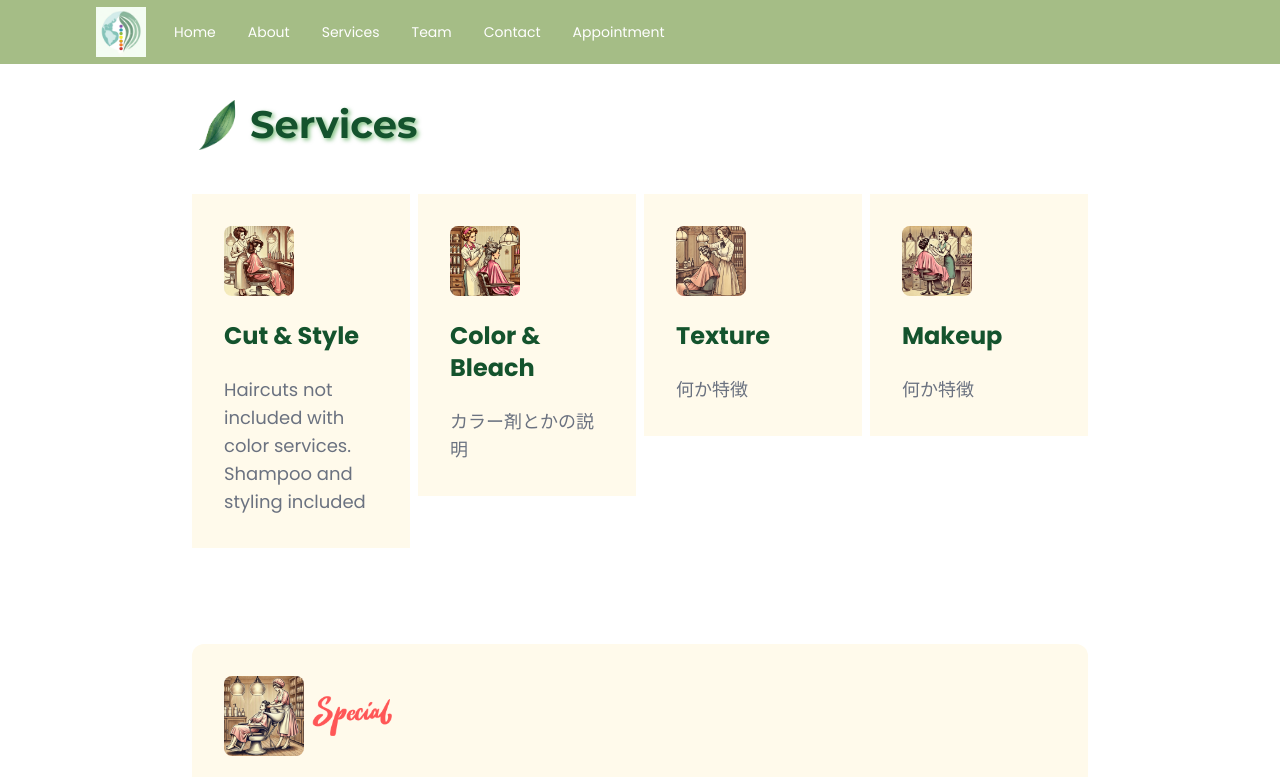
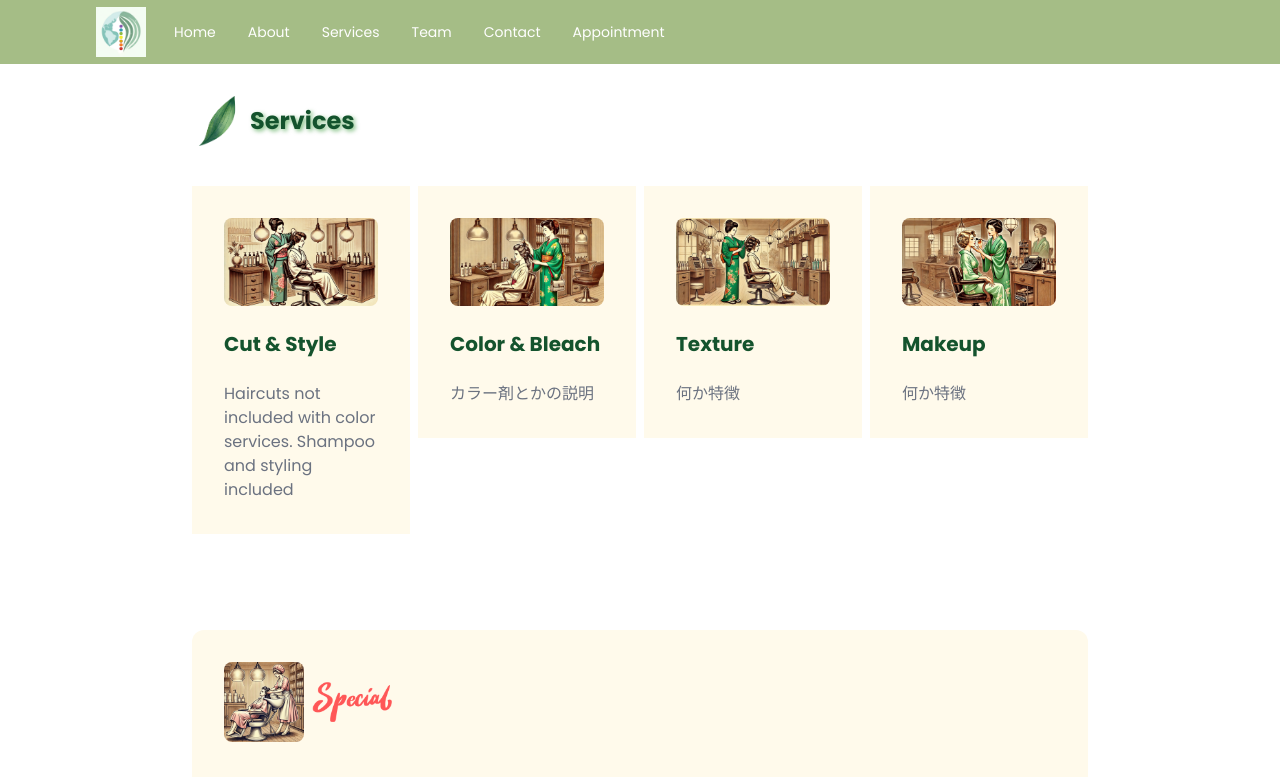
Before and after one commit to iwakikishi/oneleaf_salon, a Next.js app: page /services in a window 1280 px wide. Shown: the top 777 px of the page. Built offline with nearby package versions, Linux system fonts and the light colour scheme.

Commit message:
10/20-14:12

```diff
--- a/app/about/page.tsx
+++ b/app/about/page.tsx
@@ -2,24 +2,14 @@ import React from 'react';
 import Image from 'next/image';
 import { Button } from '@/components/ui/button';
 import Link from 'next/link';
-
-const SectionTitle = ({ children }: { children: React.ReactNode }) => (
-  <div className='flex items-center gap-2'>
-    <div className='w-[50px] h-[50px] flex-shrink-0'>
-      <Image src='/images/leaf2.png' alt='leaf' width={50} height={50} />
-    </div>
-    <h2 className='text-green-900 font-poppins font-semibold text-[calc(16px+1.75vw)]' style={{ textShadow: '2px 2px 4px rgba(0, 128, 0, 0.5)' }}>
-      {children}
-    </h2>
-  </div>
-);
+import { SectionTitle } from '@/components/section-title';
 
 export default function AboutPage() {
   return (
     <main className='flex flex-col w-full h-full bg-white pb-24'>
       <section className='flex flex-col gap-8 px-4 mt-24 md:px-12 lg:px-48'>
         <SectionTitle>About OneLeaf Salon</SectionTitle>
-        <div className='flex flex-col md:flex-row gap-8 items-center'>
+        <div className='flex flex-col md:flex-row gap-8 items-center md:bg-[#fffaeb]'>
           <div className='w-full md:w-2/3'>
             <Image
               src='/images/store/exterior.png'
@@ -29,7 +19,7 @@ export default function AboutPage() {
               className='rounded-lg md:rounded-none object-cover aspect-3/4'
             />
           </div>
-          <div className='w-full'>
+          <div className='w-full p-2'>
             <p className='text-green-900 text-md font-poppins mb-4'>
               Welcome to OneLeaf Salon, where the art of Japanese hospitality meets expert hairstyling. I&apos;m Kazuyo, the owner and lead stylist,
               bringing over 20 years of experience from Tokyo&apos;s leading salons to Sierra Madre.
@@ -44,11 +34,11 @@ export default function AboutPage() {
 
       <section className='flex flex-col gap-8 px-4 mt-24 md:px-12 lg:px-48'>
         <SectionTitle>The Spirit of Omotenashi</SectionTitle>
-        <div className='flex flex-col md:flex-row gap-8 rounded-lg'>
+        <div className='flex flex-col md:flex-row gap-8 items-center md:bg-[#fffaeb]'>
           <div className='w-full md:w-2/3'>
             <Image src='/images/omotenashi.jpg' alt='Omotenashi' width={500} height={500} className='rounded-lg md:rounded-none object-cover' />
           </div>
-          <div className='w-full'>
+          <div className='w-full p-2'>
             <p className='text-green-900 text-md font-poppins mb-4'>
               Omotenashi is more than just service; it&apos;s a heartfelt approach to hospitality that anticipates and fulfills needs before
               they&apos;re expressed. At OneLeaf Salon, this philosophy is at the core of everything we do:
--- a/app/page.tsx
+++ b/app/page.tsx
@@ -5,39 +5,10 @@ import { Button } from '@/components/ui/button';
 import Booklet from '@/components/booklet';
 import TopReviews from '@/components/reviews';
 import Contact from '@/components/contact';
-import ImageCarousel from '@/components/ImageCarousel';
+import ImageCarousel from '@/components/image-carousel';
+import { SectionTitle } from '@/components/section-title';
 import { PriceAccordion } from '@/components/PriceAccordion';
-
-type ServiceCardProps = {
-  icon: string;
-  title: string;
-  description: string;
-};
-
-const ServiceCard = ({ icon, title, description }: ServiceCardProps) => (
-  <div className='flex flex-col aspect-[4/3] mt-2 bg-[#fffaeb] p-8 gap-6'>
-    {/* <div className='flex flex-row items-center gap-4'> */}
-    <Image src={`/images/${icon}.webp`} alt={title} className='object-cover rounded-lg' width={500} height={120} />
-    <p className='text-green-900 text-xl font-bold font-poppins'>{title}</p>
-    {/* </div> */}
-    <p className='text-gray-500 text-md break-words font-poppins'>{description}</p>
-  </div>
-);
-
-const SectionTitle = ({ children }: { children: React.ReactNode }) => (
-  <div className='flex items-center gap-2'>
-    <div className='w-[50px] h-[50px] flex-shrink-0'>
-      <Image src='/images/leaf2.png' alt='leaf' width={50} height={50} />
-    </div>
-    <h2 className='text-green-900 font-montserrat font-semibold text-[calc(16px+1.75vw)]' style={{ textShadow: '2px 2px 4px rgba(0, 128, 0, 0.5)' }}>
-      {children}
-    </h2>
-  </div>
-);
-
-const getDirection = () => {
-  window.open('https://www.google.com/maps/dir/?api=1&destination=34.16161397311594,-118.05619732447848', '_blank');
-};
+import { ServicesCardComponent } from '@/components/services-card';
 
 export default function Page() {
   return (
@@ -77,8 +48,8 @@ export default function Page() {
       </section>
       {/* About Section */}
       <section className='flex flex-col w-full mt-8 md:mt-12 lg:mt-24 justify-center items-center py-8 gap-6 md:gap-8 lg:gap-10'>
-        <div className='w-[65px] h-[65px] sm:w-[85px] sm:h-[85px] md:w-[105px] md:h-[105px] lg:w-[125px] lg:h-[125px] flex items-center justify-center rounded-full bg-gradient-to-r from-orange-200 via-orange-500 to-pink-600'>
-          <div className='w-[60px] h-[60px] sm:w-[80px] sm:h-[80px] md:w-[100px] md:h-[100px] lg:w-[120px] lg:h-[120px] flex items-center justify-center rounded-full'>
+        <div className='w-[75px] h-[75px] sm:w-[85px] sm:h-[85px] md:w-[105px] md:h-[105px] lg:w-[125px] lg:h-[125px] flex items-center justify-center rounded-full bg-gradient-to-r from-orange-200 via-orange-500 to-pink-600'>
+          <div className='w-[70px] h-[70px] sm:w-[80px] sm:h-[80px] md:w-[100px] md:h-[100px] lg:w-[120px] lg:h-[120px] flex items-center justify-center rounded-full'>
             <Image
               src='/images/kazuyo_shichiri.jpg'
               alt='Kazuyo Shichiri'
@@ -90,9 +61,9 @@ export default function Page() {
           </div>
         </div>
         <div className='flex flex-col justify-center items-center gap-4 md:gap-6 lg:gap-8'>
-          <h1 className='text-green-900 text-2xl sm:text-3xl md:text-4xl lg:text-5xl font-bold font-poppins text-center'>Hello, (Konnichiwa)</h1>
+          <h1 className='text-green-900 text-2xl md:text-3xl lg:text-4xl font-bold font-poppins text-center'>Hello, (Konnichiwa)</h1>
           <p
-            className='text-green-900 text-base sm:text-lg md:text-xl lg:text-2xl text-center font-poppins font-light max-w-3xl px-4'
+            className='text-green-900 text-base sm:text-lg md:text-lg lg:text-xl text-center font-poppins font-light max-w-3xl px-4'
             style={{ lineHeight: '1.5' }}>
             My name is Kazuyo, and I am Japanese. Until now, I have been working as a hairstylist in Pasadena, supported by many customers, and with
             gratitude, I was able to open my own salon in Sierra Madre. I look forward to meeting everyone.
@@ -109,14 +80,7 @@ export default function Page() {
       <section className='flex flex-col gap-8 px-2 mt-12 sm:mt-16 md:mt-20 lg:mt-24 py-8 md:px-12 lg:px-56'>
         <SectionTitle>Services</SectionTitle>
         <div className='grid xs:grid-cols-1 sm:grid-cols-1 md:grid-cols-2 lg:grid-cols-4 xl:grid-cols-4 gap-2'>
-          <ServiceCard
-            icon='hair_cut_retro'
-            title='Cut & Style'
-            description='Haircuts not included with color services. Shampoo and styling included'
-          />
-          <ServiceCard icon='hair_color_retro' title='Color & Bleach' description='カラー剤とかの説明' />
-          <ServiceCard icon='hair_perm_retro' title='Texture' description='何か特徴' />
-          <ServiceCard icon='make_up_retro' title='Makeup' description='何か特徴' />
+          <ServicesCardComponent />
         </div>
         {/* Head Spa */}
         <div className='flex flex-col bg-[#fffaeb] p-8 pb-10 rounded-xl gap-8 mt-8'>
--- a/app/services/page.tsx
+++ b/app/services/page.tsx
@@ -2,32 +2,9 @@ import React from 'react';
 import Image from 'next/image';
 import { Button } from '@/components/ui/button';
 import Link from 'next/link';
+import { SectionTitle } from '@/components/section-title';
 import { PriceAccordion } from '@/components/PriceAccordion';
-
-type ServiceCardProps = {
-  icon: string;
-  title: string;
-  description: string;
-};
-
-const SectionTitle = ({ children }: { children: React.ReactNode }) => (
-  <div className='flex items-center gap-2'>
-    <div className='w-[50px] h-[50px] flex-shrink-0'>
-      <Image src='/images/leaf2.png' alt='leaf' width={50} height={50} />
-    </div>
-    <h2 className='text-green-900 font-montserrat font-semibold text-[calc(16px+1.75vw)]' style={{ textShadow: '2px 2px 4px rgba(0, 128, 0, 0.5)' }}>
-      {children}
-    </h2>
-  </div>
-);
-
-const ServiceCard = ({ icon, title, description }: ServiceCardProps) => (
-  <div className='flex flex-col aspect-[4/3] mt-2 bg-[#fffaeb] p-8 gap-6'>
-    <Image src={`/images/${icon}.png`} alt={title} className='object-contain rounded-lg' width={70} height={70} />
-    <p className='text-green-900 text-2xl font-bold font-poppins'>{title}</p>
-    <p className='text-gray-500 text-lg break-words font-poppins'>{description}</p>
-  </div>
-);
+import { ServicesCardComponent } from '@/components/services-card';
 
 export default function page() {
   return (
@@ -35,10 +12,7 @@ export default function page() {
       <section className='flex flex-col gap-8 px-2 mt-24 md:px-12 lg:px-48'>
         <SectionTitle>Services</SectionTitle>
         <div className='grid xs:grid-cols-1 sm:grid-cols-1 md:grid-cols-2 lg:grid-cols-4 xl:grid-cols-4 gap-2'>
-          <ServiceCard icon='hair_cut' title='Cut & Style' description='Haircuts not included with color services. Shampoo and styling included' />
-          <ServiceCard icon='hair_coloring' title='Color & Bleach' description='カラー剤とかの説明' />
-          <ServiceCard icon='hair_perms' title='Texture' description='何か特徴' />
-          <ServiceCard icon='make_up' title='Makeup' description='何か特徴' />
+          <ServicesCardComponent />
         </div>
       </section>
       <section className='flex flex-col gap-8 px-2 mt-24 md:px-12 lg:px-48'>
--- a/app/team/page.tsx
+++ b/app/team/page.tsx
@@ -1,6 +1,6 @@
 import Image from 'next/image';
 import { Card, CardContent } from '@/components/ui/card';
-
+import { SectionTitle } from '@/components/section-title';
 const teamMembers = [
   {
     name: 'Kazuyo',
@@ -19,17 +19,6 @@ const teamMembers = [
     specialties: ['Balayage', 'Updos', "Men's Grooming"],
   },
 ];
-
-const SectionTitle = ({ children }: { children: React.ReactNode }) => (
-  <div className='flex items-center gap-2'>
-    <div className='w-[50px] h-[50px] flex-shrink-0'>
-      <Image src='/images/leaf2.png' alt='leaf' width={50} height={50} />
-    </div>
-    <h2 className='text-green-900 font-montserrat font-semibold text-[calc(16px+1.75vw)]' style={{ textShadow: '2px 2px 4px rgba(0, 128, 0, 0.5)' }}>
-      {children}
-    </h2>
-  </div>
-);
 
 export default function TeamPage() {
   return (
--- a/components/ImageCarousel.tsx
+++ b/components/image-carousel.tsx
@@ -8,7 +8,6 @@ import { DotButton } from '@/components/ui/dot-button';
 import { Dialog, DialogContent } from '@/components/ui/dialog';
 import { ChevronLeft, ChevronRight, X } from 'lucide-react';
 import { useSwipeable } from 'react-swipeable';
-import { motion, AnimatePresence, VariantLabels } from 'framer-motion';
 
 const images = [
   { src: '/images/store/exterior.png', alt: 'exterior' },
--- /dev/null
+++ b/components/section-title.tsx
@@ -0,0 +1,12 @@
+import Image from 'next/image';
+
+export const SectionTitle = ({ children }: { children: React.ReactNode }) => (
+  <div className='flex items-center gap-2'>
+    <div className='w-[50px] h-[50px] flex-shrink-0'>
+      <Image src='/images/leaf2.png' alt='leaf' width={50} height={50} />
+    </div>
+    <h2 className='text-green-900 font-poppins font-semibold text-2xl md:text-2xl' style={{ textShadow: '2px 2px 4px rgba(0, 128, 0, 0.5)' }}>
+      {children}
+    </h2>
+  </div>
+);
--- /dev/null
+++ b/components/services-card.tsx
@@ -0,0 +1,28 @@
+import Image from 'next/image';
+
+type ServiceCardProps = {
+  image: string;
+  title: string;
+  description: string;
+};
+
+const services: ServiceCardProps[] = [
+  { image: 'hair_cut_retro', title: 'Cut & Style', description: 'Haircuts not included with color services. Shampoo and styling included' },
+  { image: 'hair_color_retro', title: 'Color & Bleach', description: 'カラー剤とかの説明' },
+  { image: 'hair_perm_retro', title: 'Texture', description: '何か特徴' },
+  { image: 'make_up_retro', title: 'Makeup', description: '何か特徴' },
+];
+
+export function ServicesCardComponent() {
+  return (
+    <>
+      {services.map((service) => (
+        <div className='flex flex-col aspect-[4/3] mt-2 bg-[#fffaeb] p-8 gap-6'>
+          <Image src={`/images/${service.image}.webp`} alt={service.title} className='object-cover rounded-lg' width={500} height={120} />
+          <p className='text-green-900 text-xl font-bold font-poppins'>{service.title}</p>
+          <p className='text-gray-500 text-md break-words font-poppins'>{service.description}</p>
+        </div>
+      ))}
+    </>
+  );
+}
```
